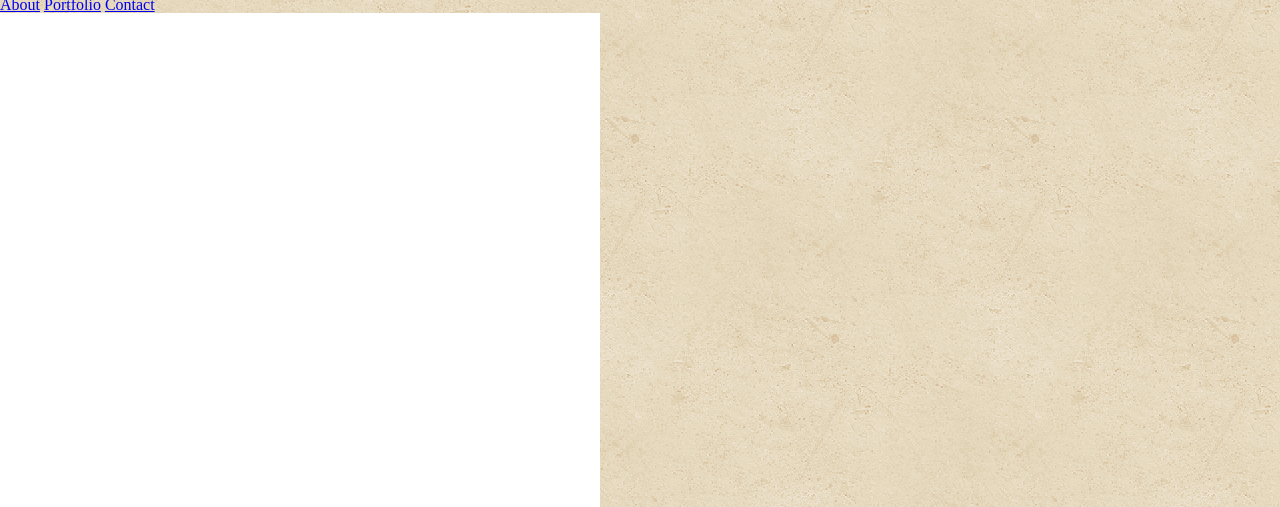
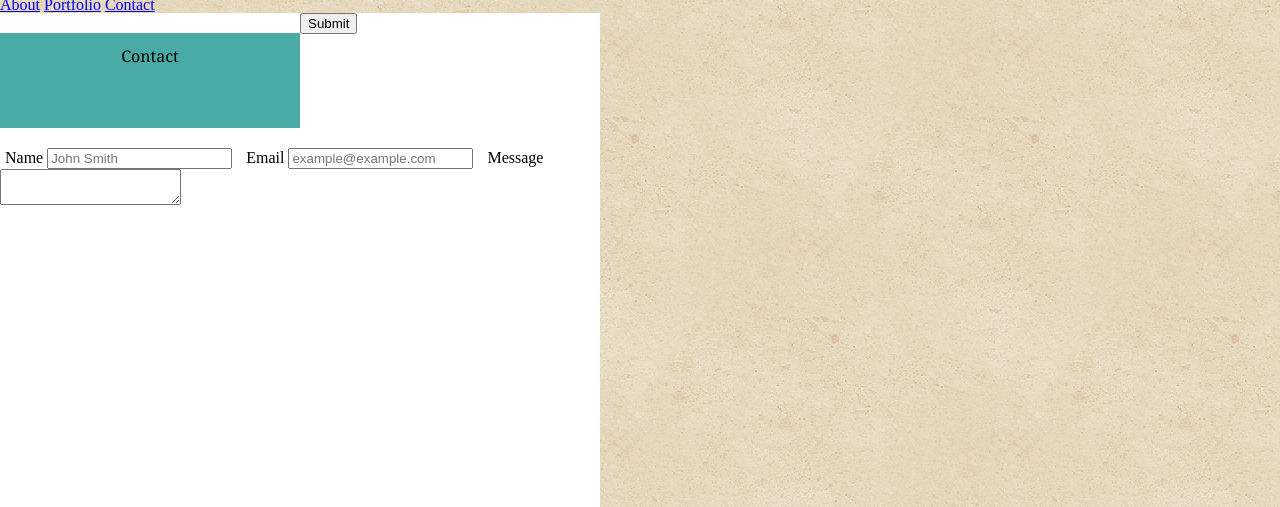
Before and after one commit to tanickel1/Basic_Portfolio.github.io, a plain HTML site: page contact.html in a window 1280 px wide. Shown: the part 19-526 px from the top of the page. Drawn offline with Linux system fonts and the light colour scheme.

Commit message:
finishign up index and contact html pages

```diff
--- a/contact.html
+++ b/contact.html
@@ -21,8 +21,26 @@
 			</div>
 		</header>
 
-		<div>
-			<section>
+		<div id="main-container" class="container">
+			<section class="main-section">
+				<h1>Contact</h1>
+				<form>
+					<ul>
+						<li>
+							<label for="name">Name</label>
+							<input type="text" id="name" name="name" placeholder="John Smith" required="required">
+						</li>
+						<li>
+							<label for="email">Email</label>
+							<input type="email" id="email" email="email" placeholder="example@example.com" required="required">
+						</li>
+						<li>
+							<label for="message">Message</label>
+							<textarea id="message" name="message" required="required"></textarea>
+						</li>
+					</ul>
+					<input type="submit">
+				</form>
 
 			</section>
 
```
